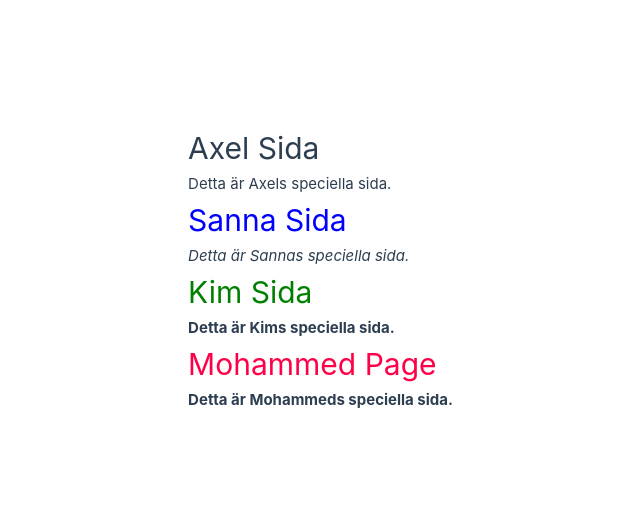
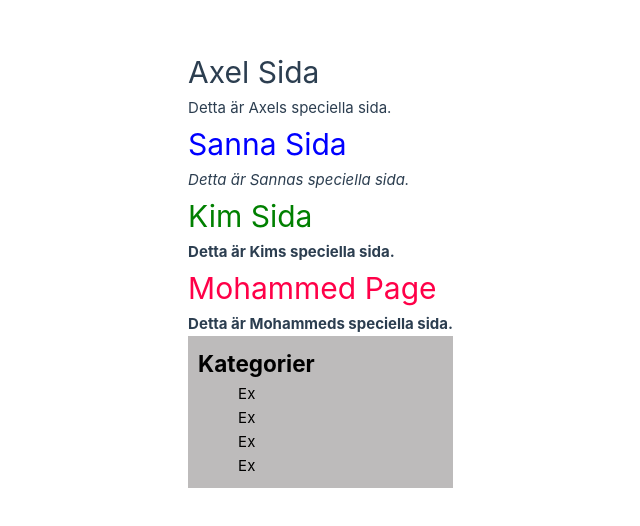
Before and after one commit to Falusvampen/vue-framework, a Vue app: page / in a window 1280 px wide. Shown: the part 132-658 px from the top of the page, without its empty margins (187-827 px from the left). Built offline with nearby package versions, Linux system fonts and the light colour scheme.

Commit message:
basic styling

```diff
--- a/src/components/CategoryComponent.vue
+++ b/src/components/CategoryComponent.vue
@@ -2,7 +2,6 @@
 export default {
     props: {
         catogory: String,
-
     }
 }
 </script>
@@ -19,3 +18,25 @@ export default {
     </nav>
 
 </template>
+
+<style scoped>
+  nav {
+    display: flex;
+    flex-direction: column;
+    background-color: rgb(189, 187, 187);
+    color: black;
+    padding: 10px;
+  }
+
+  h2 {
+    font-weight: bold;
+  }
+
+  ol {
+    list-style-type: none;
+  }
+
+  li:hover {
+    text-shadow: 2px 2px 4px rgba(0,0,0,0.4);
+  }
+</style>
--- a/src/views/HomeView.vue
+++ b/src/views/HomeView.vue
@@ -3,6 +3,7 @@ import AxelComponent from '@/components/AxelComponent.vue'
 import KimComponent from '@/components/KimComponent.vue'
 import MohammedComponent from '@/components/MohammedComponent.vue'
 import SannaComponent from '@/components/SannaComponent.vue'
+import CategoryComponent from '@/components/CategoryComponent.vue'
 </script>
 
 <template>
@@ -11,5 +12,6 @@ import SannaComponent from '@/components/SannaComponent.vue'
     <SannaComponent />
     <KimComponent />
     <MohammedComponent />
+    <CategoryComponent />
   </main>
 </template>
```
